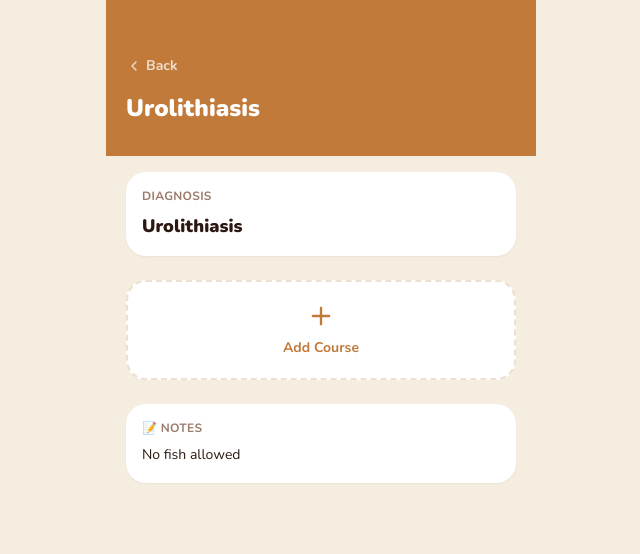
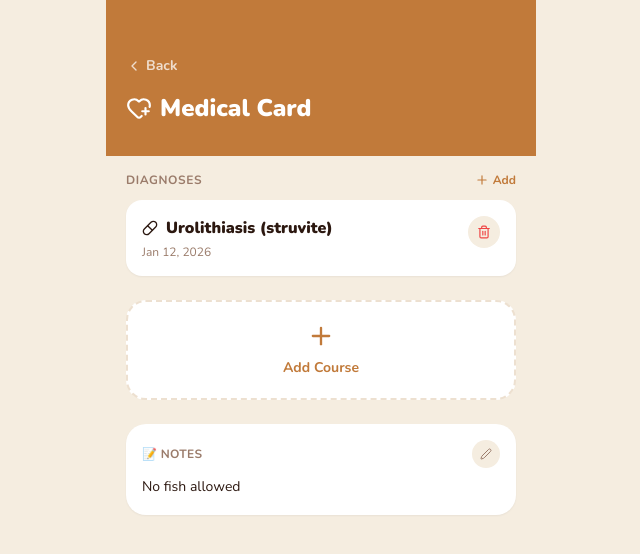
Before and after one commit to AnnetDev/DietPet, a React (Vite) app: page /#/pet/1/diagnosis in a window 1280 px wide. Shown: the top 554 px of the page, without its empty margins (319-959 px from the left). Built offline with nearby package versions, Linux system fonts and the light colour scheme.

Commit message:
feat: add medicalCard

```diff
--- a/src/data/defaultPets.ts
+++ b/src/data/defaultPets.ts
@@ -7,6 +7,13 @@ const defaultPetData: Record<Language, Omit<Pet, 'id'>> = {
         breed: 'Обычный кот',
         age: '11',
         diagnosis: 'МКБ',
+        diagnoses: [
+            {
+                id: '1',
+                name: 'МКБ (струвиты)',
+                dateAdded: '2026-01-12'
+            }
+        ],
         photo: './petExample.webp',
         dietStartDate: '2026-02-03',
         dietSchedule: [
@@ -69,6 +76,13 @@ const defaultPetData: Record<Language, Omit<Pet, 'id'>> = {
         breed: 'Domestic cat',
         age: '11',
         diagnosis: 'Urolithiasis',
+        diagnoses: [
+            {
+                id: '1',
+                name: 'Urolithiasis (struvite)',
+                dateAdded: '2026-01-12'
+            }
+        ],
         photo: './petExample.webp',
         dietStartDate: '2026-02-03',
         dietSchedule: [
--- a/src/locales/index.ts
+++ b/src/locales/index.ts
@@ -55,6 +55,13 @@ export const translations = {
         daysLeft: 'left',
         completed: 'completed',
         noNotes: 'No notes',
+        editDiagnosis: 'Edit Diagnosis',
+        editNotes: 'Edit Notes',
+        diagnosisPlaceholder: 'e.g., Urolithiasis',
+        medicalCard: 'Medical Card',
+        diagnoses: 'Diagnoses',
+        addDiagnosis: 'Add Diagnosis',
+        add: 'Add',
     },
     ru: {
         appName: "DietPet",
@@ -119,6 +126,13 @@ export const translations = {
         daysLeft: 'осталось',
         completed: 'завершено',
         noNotes: 'Нет заметок',
+        editDiagnosis: 'Изменить диагноз',
+        editNotes: 'Изменить заметки',
+        diagnosisPlaceholder: 'например, МКБ',
+        medicalCard: 'Медкарта',
+    diagnoses: 'Диагнозы',
+    addDiagnosis: 'Добавить диагноз',
+    add: 'Добавить',
     },
 };
 
--- a/src/pages/DiagnosisPage.tsx
+++ b/src/pages/DiagnosisPage.tsx
@@ -3,7 +3,8 @@ import { useNavigate, useParams } from 'react-router-dom'
 import { useAppStore } from '../store/useAppStore'
 import { translations } from '../locales'
 import { ChevronLeft, Plus, Trash2, Edit2 } from 'lucide-react'
-import { MedCourse } from '../types'
+import { MedCourse, Diagnosis } from '../types'
+import { Pill, HeartPlus } from 'lucide-react'
 
 export default function DiagnosisPage() {
     const { id } = useParams()
@@ -14,6 +15,12 @@ export default function DiagnosisPage() {
 
     const [showAddModal, setShowAddModal] = useState(false)
     const [editingCourse, setEditingCourse] = useState<MedCourse | null>(null)
+
+    const [showAddDiagnosisModal, setShowAddDiagnosisModal] = useState(false)
+    const [newDiagnosisName, setNewDiagnosisName] = useState('')
+
+    const [showEditNotesModal, setShowEditNotesModal] = useState(false)
+    const [editNotes, setEditNotes] = useState('')
 
     const [courseName, setCourseName] = useState('')
     const [amount, setAmount] = useState('')
@@ -29,16 +36,46 @@ export default function DiagnosisPage() {
     }
 
     const medCourses = pet.medCourses || []
+    const diagnoses = pet.diagnoses || []
 
-    // Активные курсы (не закончились)
     const activeCourses = medCourses.filter(course =>
         new Date(course.endDate) >= new Date()
     )
 
-    // Прошлые курсы
     const pastCourses = medCourses.filter(course =>
         new Date(course.endDate) < new Date()
     )
+
+    const handleAddDiagnosis = () => {
+        if (!newDiagnosisName.trim()) return
+
+        const newDiagnosis: Diagnosis = {
+            id: `diagnosis_${crypto.randomUUID()}`,
+            name: newDiagnosisName.trim(),
+            dateAdded: new Date().toISOString().split('T')[0]
+        }
+
+        updatePet({ ...pet, diagnoses: [...diagnoses, newDiagnosis] })
+        setNewDiagnosisName('')
+        setShowAddDiagnosisModal(false)
+    }
+
+    const handleDeleteDiagnosis = (diagnosisId: string) => {
+        updatePet({
+            ...pet,
+            diagnoses: diagnoses.filter(d => d.id !== diagnosisId)
+        })
+    }
+
+    const openEditNotesModal = () => {
+        setEditNotes(pet.notes || '')
+        setShowEditNotesModal(true)
+    }
+
+    const handleSaveNotes = () => {
+        updatePet({ ...pet, notes: editNotes })
+        setShowEditNotesModal(false)
+    }
 
     const openAddModal = () => {
         setCourseName('')
@@ -56,7 +93,6 @@ export default function DiagnosisPage() {
         setCourseName(course.name)
         setAmount(course.amount.toString())
         setUnit(course.unit)
-
         setTimesPerDay(course.timesPerDay.toString())
         setStartDate(course.startDate)
         setEndDate(course.endDate)
@@ -130,22 +166,63 @@ export default function DiagnosisPage() {
                     </button>
                 </div>
 
-                <h1 className="text-2xl font-black text-on-hero mb-2">
-                    {pet.diagnosis || t.diagnosis}
+                <h1 className="text-2xl font-black text-on-hero mb-2 flex gap-2 items-center">
+                    <HeartPlus size={26}/> {t.medicalCard}
                 </h1>
             </div>
 
             {/* Content */}
             <div className="px-5 py-4 space-y-6">
 
-                {/* Diagnosis info */}
-                <div className="bg-card rounded-2xl p-4 shadow-sm">
-                    <div className="text-xs font-bold text-muted uppercase tracking-wide mb-2">
-                        {t.diagnosis}
+                {/* Diagnoses */}
+                <div>
+                    <div className="flex items-center justify-between mb-3">
+                        <h2 className="text-xs font-bold text-muted uppercase tracking-wider">
+                            {t.diagnoses}
+                        </h2>
+                        <button
+                            onClick={() => setShowAddDiagnosisModal(true)}
+                            className="text-xs font-bold text-accent flex items-center gap-1"
+                        >
+                            <Plus size={14} />
+                            {t.add}
+                        </button>
                     </div>
-                    <div className="text-lg font-black text-primary">
-                        {pet.diagnosis || t.notSpecified}
-                    </div>
+
+                    {diagnoses.length > 0 ? (
+                        <div className="space-y-2">
+                            {diagnoses.map(diagnosis => (
+                                <div key={diagnosis.id} className="bg-card rounded-xl p-4 shadow-sm flex items-start justify-between">
+                                    <div className="flex-1">
+                                        <div className="font-black text-primary text-base flex gap-2 items-center">
+                                            <Pill size={16}/> {diagnosis.name}
+                                        </div>
+                                        <div className="text-xs text-muted mt-1">
+                                            {new Date(diagnosis.dateAdded).toLocaleDateString(language === 'ru' ? 'ru-RU' : 'en-US', {
+                                                day: 'numeric',
+                                                month: 'short',
+                                                year: 'numeric'
+                                            })}
+                                        </div>
+                                    </div>
+                                    <button
+                                        onClick={() => handleDeleteDiagnosis(diagnosis.id)}
+                                        className="w-8 h-8 rounded-full bg-app flex items-center justify-center text-red-500"
+                                    >
+                                        <Trash2 size={14} />
+                                    </button>
+                                </div>
+                            ))}
+                        </div>
+                    ) : (
+                        <button
+                            onClick={() => setShowAddDiagnosisModal(true)}
+                            className="w-full bg-card rounded-xl p-4 border-2 border-dashed border-border flex items-center justify-center gap-2 text-accent text-sm font-bold"
+                        >
+                            <Plus size={20} />
+                            {t.addDiagnosis}
+                        </button>
+                    )}
                 </div>
 
                 {/* Active courses */}
@@ -207,7 +284,6 @@ export default function DiagnosisPage() {
                                             </div>
                                         </div>
 
-                                        {/* Progress bar */}
                                         <div>
                                             <div className="flex justify-between text-xs text-muted mb-1">
                                                 <span>{t.progress}</span>
@@ -233,7 +309,6 @@ export default function DiagnosisPage() {
                     </div>
                 )}
 
-                {/* Add button if no active courses */}
                 {activeCourses.length === 0 && (
                     <button
                         onClick={openAddModal}
@@ -244,7 +319,6 @@ export default function DiagnosisPage() {
                     </button>
                 )}
 
-                {/* Past courses */}
                 {pastCourses.length > 0 && (
                     <div>
                         <h2 className="text-xs font-bold text-muted uppercase tracking-wider mb-3">
@@ -285,8 +359,16 @@ export default function DiagnosisPage() {
 
                 {/* Notes */}
                 <div className="bg-card rounded-2xl p-4 shadow-sm">
-                    <div className="text-xs font-bold text-muted uppercase tracking-wide mb-2">
-                        📝 {t.notes}
+                    <div className="flex items-center justify-between mb-2">
+                        <div className="text-xs font-bold text-muted uppercase tracking-wide">
+                            📝 {t.notes}
+                        </div>
+                        <button
+                            onClick={openEditNotesModal}
+                            className="w-7 h-7 rounded-full bg-app flex items-center justify-center text-muted"
+                        >
+                            <Edit2 size={12} />
+                        </button>
                     </div>
                     <div className="text-sm text-primary leading-relaxed">
                         {pet.notes || t.noNotes}
@@ -295,7 +377,7 @@ export default function DiagnosisPage() {
 
             </div>
 
-            {/* Add/Edit Modal */}
+            {/* Add/Edit Course Modal - без изменений */}
             {showAddModal && (
                 <>
                     <div
@@ -308,7 +390,6 @@ export default function DiagnosisPage() {
                         </h2>
 
                         <div className="space-y-4">
-                            {/* Name */}
                             <div>
                                 <label className="block text-xs font-bold text-muted uppercase tracking-wide mb-1.5">
                                     {t.medicineName}
@@ -322,7 +403,6 @@ export default function DiagnosisPage() {
                                 />
                             </div>
 
-                            {/* Amount + Unit */}
                             <div className="grid grid-cols-2 gap-3">
                                 <div>
                                     <label className="block text-xs font-bold text-muted uppercase tracking-wide mb-1.5">
@@ -353,7 +433,6 @@ export default function DiagnosisPage() {
                                 </div>
                             </div>
 
-                            {/* Times per day */}
                             <div>
                                 <label className="block text-xs font-bold text-muted uppercase tracking-wide mb-1.5">
                                     {t.timesPerDay}
@@ -367,7 +446,6 @@ export default function DiagnosisPage() {
                                 />
                             </div>
 
-                            {/* Dates */}
                             <div className="grid grid-cols-2 gap-3">
                                 <div>
                                     <label className="block text-xs font-bold text-muted uppercase tracking-wide mb-1.5">
@@ -393,7 +471,6 @@ export default function DiagnosisPage() {
                                 </div>
                             </div>
 
-                            {/* Notes */}
                             <div>
                                 <label className="block text-xs font-bold text-muted uppercase tracking-wide mb-1.5">
                                     {t.notes}
@@ -426,6 +503,91 @@ export default function DiagnosisPage() {
                     </div>
                 </>
             )}
+
+            {/* Add Diagnosis Modal */}
+            {showAddDiagnosisModal && (
+                <>
+                    <div
+                        className="fixed inset-0 bg-black/50 z-40"
+                        onClick={() => setShowAddDiagnosisModal(false)}
+                    />
+                    <div className="fixed inset-x-4 top-1/2 -translate-y-1/2 z-50 bg-card rounded-3xl p-6 max-w-sm mx-auto shadow-2xl">
+                        <h2 className="text-xl font-black text-primary mb-6">{t.addDiagnosis}</h2>
+
+                        <div>
+                            <label className="block text-xs font-bold text-muted uppercase tracking-wide mb-1.5">
+                                {t.diagnosis}
+                            </label>
+                            <input
+                                type="text"
+                                value={newDiagnosisName}
+                                onChange={(e) => setNewDiagnosisName(e.target.value)}
+                                className="w-full bg-app border border-border rounded-xl px-4 py-3 text-primary font-semibold focus:outline-none focus:ring-2 focus:ring-accent"
+                                placeholder={t.diagnosisPlaceholder}
+                                autoFocus
+                            />
+                        </div>
+
+                        <div className="flex gap-3 mt-6">
+                            <button
+                                onClick={() => setShowAddDiagnosisModal(false)}
+                                className="flex-1 py-3 rounded-xl bg-app text-primary font-bold"
+                            >
+                                {t.cancel}
+                            </button>
+                            <button
+                                onClick={handleAddDiagnosis}
+                                disabled={!newDiagnosisName.trim()}
+                                className="flex-1 py-3 rounded-xl bg-accent text-on-hero font-bold disabled:opacity-50"
+                            >
+                                {t.add}
+                            </button>
+                        </div>
+                    </div>
+                </>
+            )}
+
+            {/* Edit Notes Modal */}
+            {showEditNotesModal && (
+                <>
+                    <div
+                        className="fixed inset-0 bg-black/50 z-40"
+                        onClick={() => setShowEditNotesModal(false)}
+                    />
+                    <div className="fixed inset-x-4 top-1/2 -translate-y-1/2 z-50 bg-card rounded-3xl p-6 max-w-sm mx-auto shadow-2xl">
+                        <h2 className="text-xl font-black text-primary mb-6">{t.editNotes}</h2>
+
+                        <div>
+                            <label className="block text-xs font-bold text-muted uppercase tracking-wide mb-1.5">
+                                {t.notes}
+                            </label>
+                            <textarea
+                                value={editNotes}
+                                onChange={(e) => setEditNotes(e.target.value)}
+                                className="w-full bg-app border border-border rounded-xl px-4 py-3 text-primary font-semibold focus:outline-none focus:ring-2 focus:ring-accent resize-none"
+                                rows={5}
+                                placeholder={t.notesPlaceholder}
+                                autoFocus
+                            />
+                        </div>
+
+                        <div className="flex gap-3 mt-6">
+                            <button
+                                onClick={() => setShowEditNotesModal(false)}
+                                className="flex-1 py-3 rounded-xl bg-app text-primary font-bold"
+                            >
+                                {t.cancel}
+                            </button>
+                            <button
+                                onClick={handleSaveNotes}
+                                className="flex-1 py-3 rounded-xl bg-accent text-on-hero font-bold"
+                            >
+                                {t.save}
+                            </button>
+                        </div>
+                    </div>
+                </>
+            )}
         </div>
     )
 }
```
Also changed, not shown: src/pages/HomePage.tsx (+6 -5 lines), src/pages/PetPage.tsx (+14 -8 lines), src/types/index.ts (+8 -1 lines).
